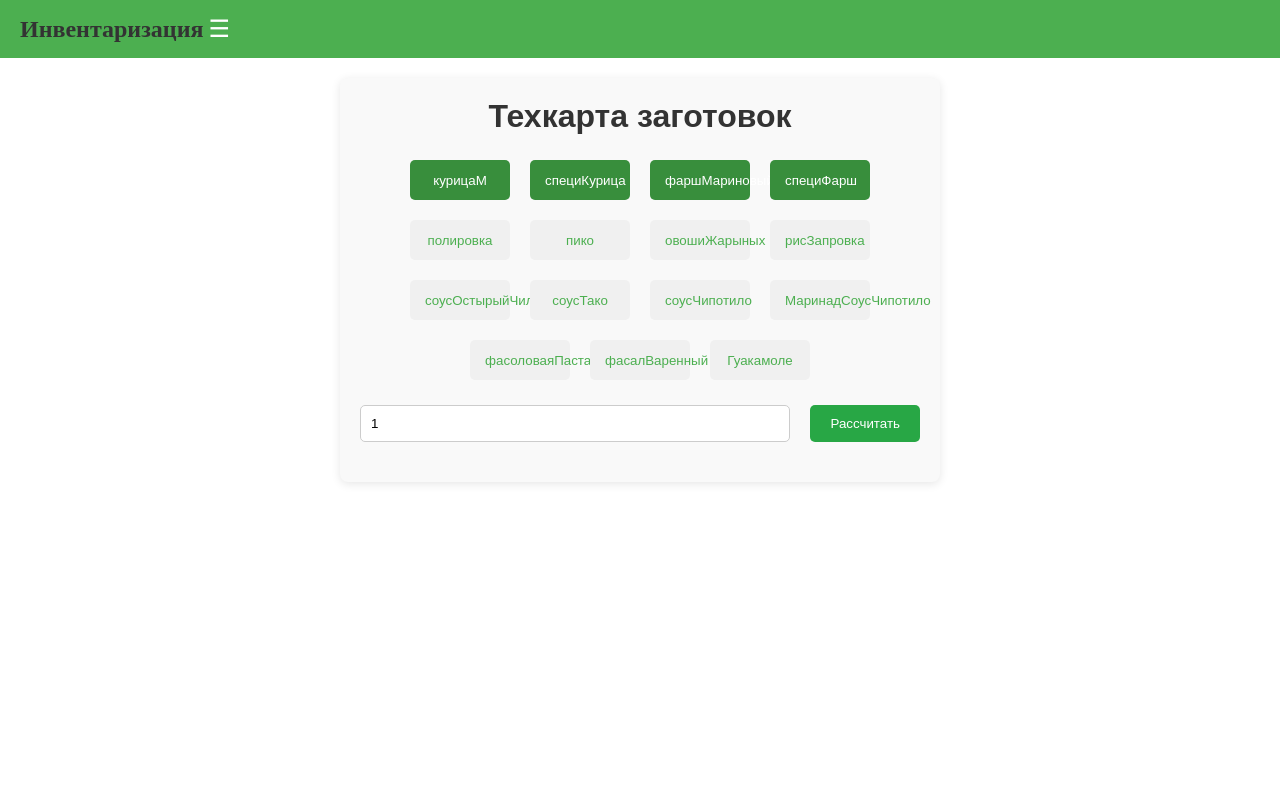
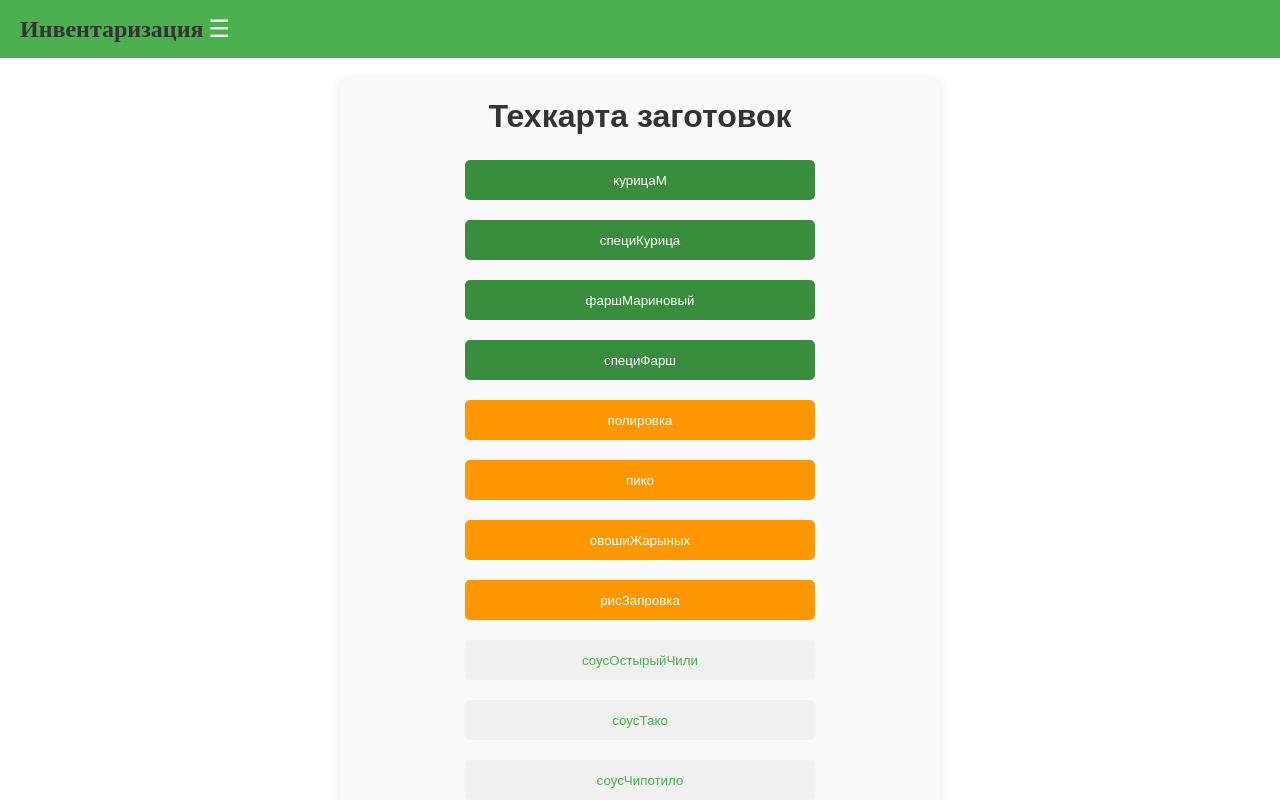
Before and after one commit to abazdev34/texKarta, a React (Vite) app: page /texKarta in a window 1280 px wide. Shown: the top 800 px of the page. Built offline with nearby package versions, Linux system fonts and the light colour scheme.

Commit message:
озгортуу техкартага кирди

```diff
--- a/src/components/texKarta/index.jsx
+++ b/src/components/texKarta/index.jsx
@@ -43,19 +43,19 @@ export const ingredientsData = {
 		сокЛимон: 0.01,
 	},
 	рисЗапровка: {
-		лук: 0.06,
-		помидор: 0.3,
-		томатыПаста: 0.06,
+		лук: 0.056,
+		помидор: 0.282,
+		томатыПаста: 0.056,
 		чеснок: 0.007,
-		масло: 0.012,
-		вода: 0.48,
+		масло: 0.011,
+		вода: 0.451,
 		куриныйБулон: 0.005,
 		перецКайенский: 0.002,
-		соль: 0.014,
+		соль: 0.013,
 		кумин: 0.002,
-		кинза: 0.012,
-		кукуруза: 0.06,
-		горошек: 0.06,
+		кинза: 0.011,
+		кукуруза: 0.056,
+		горошек: 0.056,
 	},
 	соусОстырыйЧили: {
 		ЯблочныйСок: 0.3,
--- a/src/components/texKarta/taxKarta.jsx
+++ b/src/components/texKarta/taxKarta.jsx
@@ -23,9 +23,9 @@ const TexKarta = () => {
         { name: 'соусТако', category: 'sauce' },
         { name: 'соусЧипотило', category: 'sauce' },
         { name: 'МаринадСоусЧипотило', category: 'sauce' },
-        { name: 'фасоловаяПаста', category: 'side' },
-        { name: 'фасалВаренный', category: 'side' },
-        { name: 'Гуакамоле', category: 'side' },
+        { name: 'фасоловаяПаста', category: 'sauce' },
+        { name: 'фасалВаренный', category: 'sauce' },
+        { name: 'Гуакамоле', category: 'sauce' },
     ];
 
     const handleDishSelect = (dish) => {
@@ -107,7 +107,7 @@ const TexKarta = () => {
                                 <tr>
                                     <th>Ингредиент</th>
                                     <th>Масса (кг)</th>
-                                    <th>Цена (сом)</th>
+                                    <th>Цена (рубль)</th>
                                 </tr>
                             </thead>
                             <tbody>
@@ -130,7 +130,7 @@ const TexKarta = () => {
                         </table>
                     </div>
                     <h3>Общий вес: {totalWeight.toFixed(3)} кг</h3>
-                    <h3>Общая цена: {calculateTotalCost().toFixed(2)} сом</h3>
+                    <h3>Общая цена: {calculateTotalCost().toFixed(2)} рубль</h3>
                 </div>
             )}
         </div>
--- a/src/components/texKarta/texkarta.scss
+++ b/src/components/texKarta/texkarta.scss
@@ -36,11 +36,15 @@ $background-color: #f9f9f9; // Светлый фон
             margin: 5px;
             cursor: pointer;
             transition: background-color 0.3s, color 0.3s;
-            width: 100px; // Устанавливаем ширину кнопки
+            width: 350px; // Устанавливаем ширину кнопки
             height: 40px; // Устанавливаем высоту кнопки
 
             &.main-dish {
                 background-color: $primary-dark; // Темно-зеленый фон для основных блюд
+                color: white; // Белый текст
+            }
+            &.side {
+                background-color:$secondary-color; // Темно-зеленый фон для основных блюд
                 color: white; // Белый текст
             }
 
```
